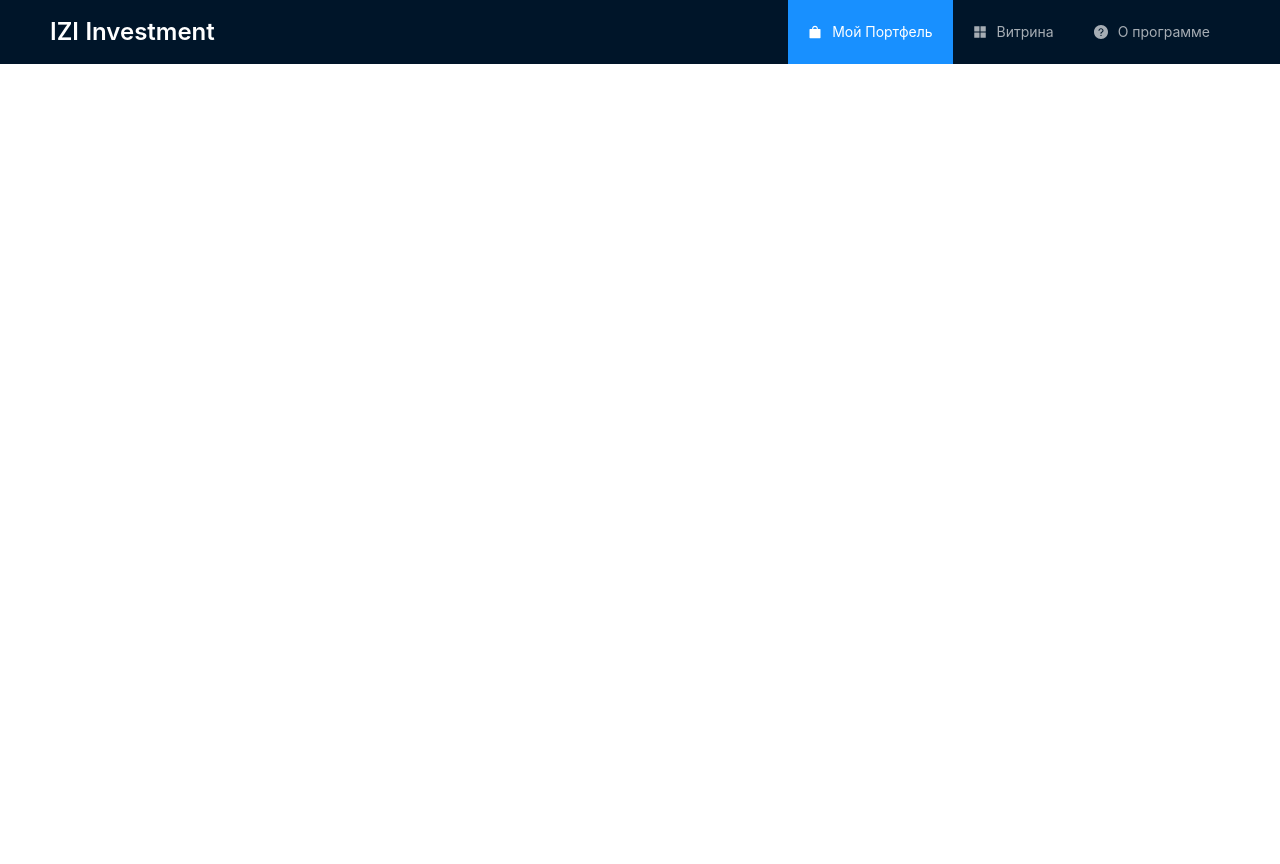
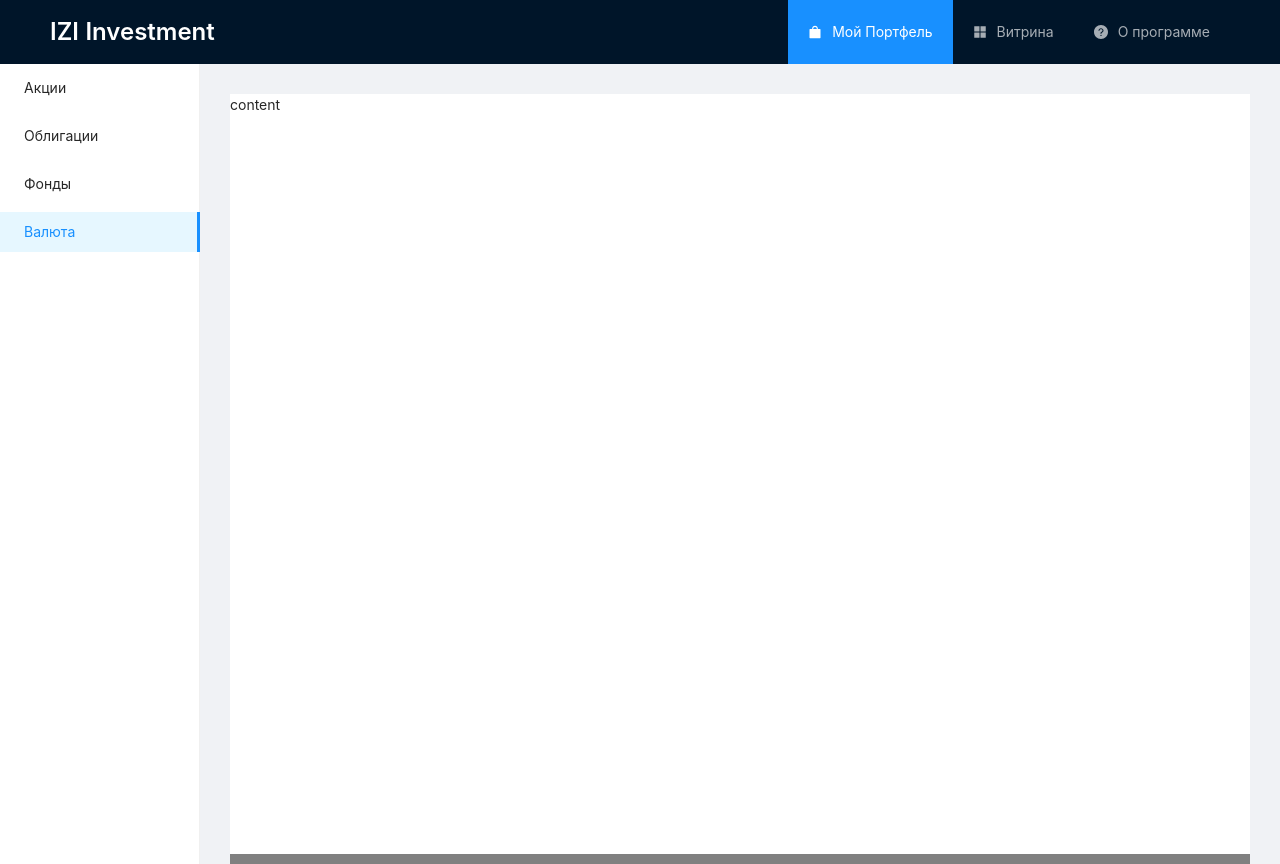
Before and after one commit to YusufZarifyanov/ReactIInvestmentApp, a React (Create React App) app: page /briefcase in a window 1280 px wide. Before the commit the page ends 800 px from the top, so only its background shows below. Built offline with nearby package versions, Linux system fonts and the light colour scheme.

Commit message:
refactor sidebar

```diff
--- a/src/App.js
+++ b/src/App.js
@@ -2,7 +2,12 @@ import './App.css';
 import { Layout } from 'antd';
 import Header from './components/Header/Header';
 import MainComponent from './components/MainComponent';
+import Briefcase from "./components/Briefcase";
+import ContentWindow from "./components/Content"
 import { BrowserRouter, Switch, Route } from 'react-router-dom';
+
+const data_briefcase=["Валюта", "Акции", "Облигации", "Фонды"]
+const data_showcase = ["Меню", "Магазин", "Что-то еще", "Подарки"];
 
 function App() {
   return (
@@ -10,13 +15,21 @@ function App() {
       <Layout>
         <Header />
         <Switch>
-          <Route exact path='/'>
-            <MainComponent />
+          <Route path="/briefcase">
+            <Briefcase data={data_briefcase}/>
+          </Route>
+          <Route exact path="/">
+            <ContentWindow />
+          </Route>
+          <Route exact path="/showcase">
+            <Briefcase data={data_showcase} />
+          </Route>
+          <Route exact path="/about">
+            <ContentWindow />
           </Route>
         </Switch>
       </Layout>
     </BrowserRouter>
-
   );
 }
 
--- /dev/null
+++ b/src/components/Briefcase.js
@@ -0,0 +1,17 @@
+import { Layout, Menu } from "antd";
+import SideBar from "./Sider";
+import ContentWindow from "./Content";
+
+const Briefcase = (props) => {
+  console.log(props);
+  return (
+    <>
+      <Layout>
+        <SideBar data={props.data} />
+        <ContentWindow className="content_block" />
+      </Layout>
+    </>
+  );
+};
+
+export default Briefcase;
--- /dev/null
+++ b/src/components/Content.js
@@ -0,0 +1,15 @@
+import { Layout, Menu } from "antd";
+
+const { Content, Sider } = Layout;
+
+const ContentWindow = () => {
+  return (
+    <>
+      <Content className="content_block">
+        <div className="content_block__elem">content</div>
+      </Content>
+    </>
+  );
+};
+
+export default ContentWindow;
--- /dev/null
+++ b/src/components/Sider.js
@@ -0,0 +1,37 @@
+import { Layout, Menu } from "antd";
+
+const { Content, Sider } = Layout;
+/*eslint-disable*/
+import {Link} from "react-router-dom"
+
+const SideBar= (props) => {
+  return (
+    <>
+      <Sider>
+        <Menu
+          className="sidebar_block"
+          mode="inline"
+          defaultSelectedKeys={["4"]}
+        >
+          <Menu.Item key="1">
+            <Link to={"/briefcase/a"}>{props.data[1]}</Link>
+          </Menu.Item>
+          <Menu.Item key="2">
+            {" "}
+            <Link to={"/briefcase/b"}>{props.data[2]}</Link>
+          </Menu.Item>
+          <Menu.Item key="3">
+            {" "}
+            <Link to={"/briefcase/c"}>{props.data[3]}</Link>
+          </Menu.Item>
+          <Menu.Item key="4">
+            {" "}
+            <Link to={"/briefcase/d"}>{props.data[0]}</Link>
+          </Menu.Item>
+        </Menu>
+      </Sider>
+    </>
+  );
+};
+
+export default SideBar;
```
Also changed, not shown: 1 other file (tests, documents, lock files or other folders).
